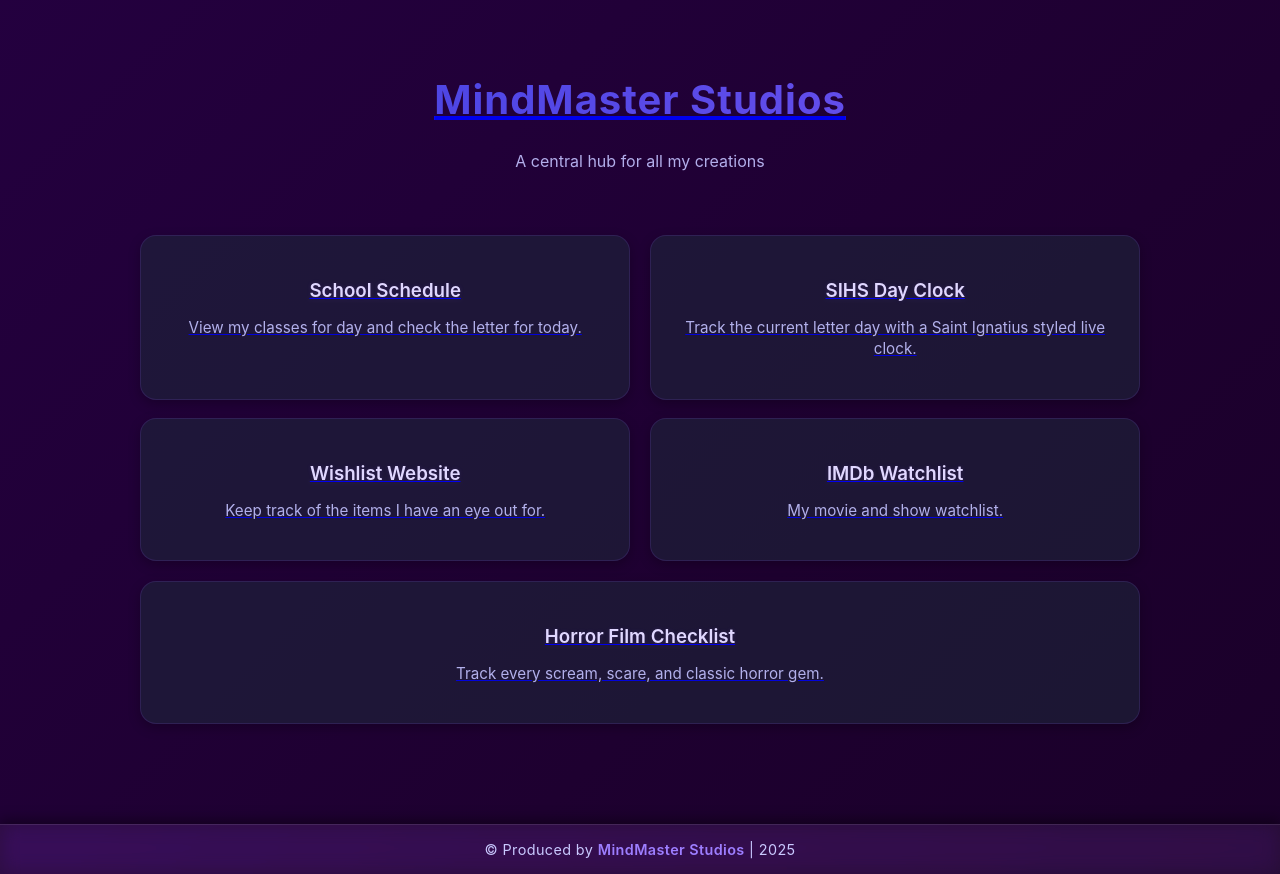
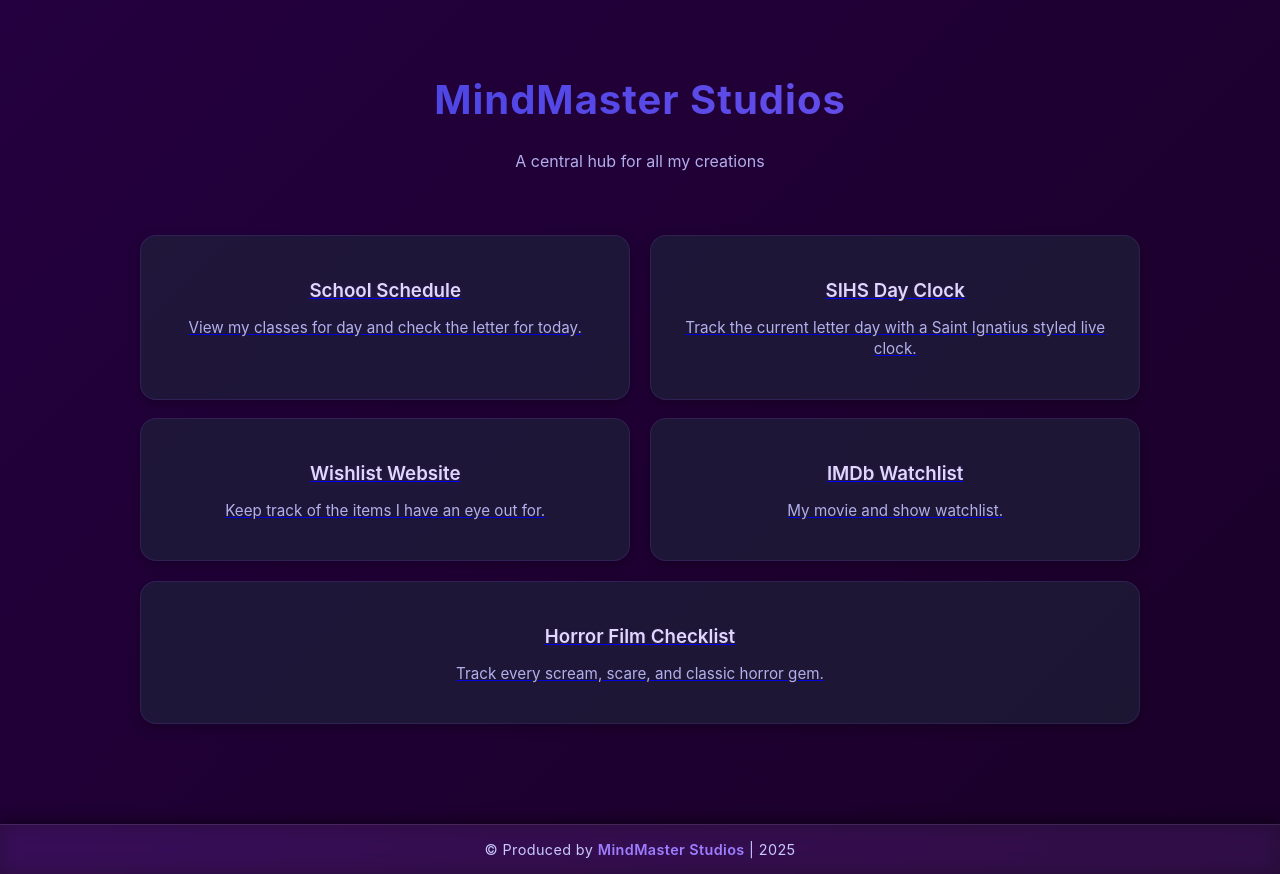
Before and after one commit to MlndMaster-Studios/homepage, a plain HTML site: page index.html in a window 1280 px wide. Drawn offline with Linux system fonts and the light colour scheme.

Commit message:
Update style.css

```diff
--- a/style.css
+++ b/style.css
@@ -216,3 +216,11 @@ h1 span {
   .schedule-row { grid-template-columns: 1fr; }
   .hub-container { padding: 1rem; }
 }
+
+h1 a {
+  text-decoration: none;
+  color: inherit;
+}
+h1 a:hover {
+  text-decoration: underline; /* or whatever hover effect you like */
+}
```
